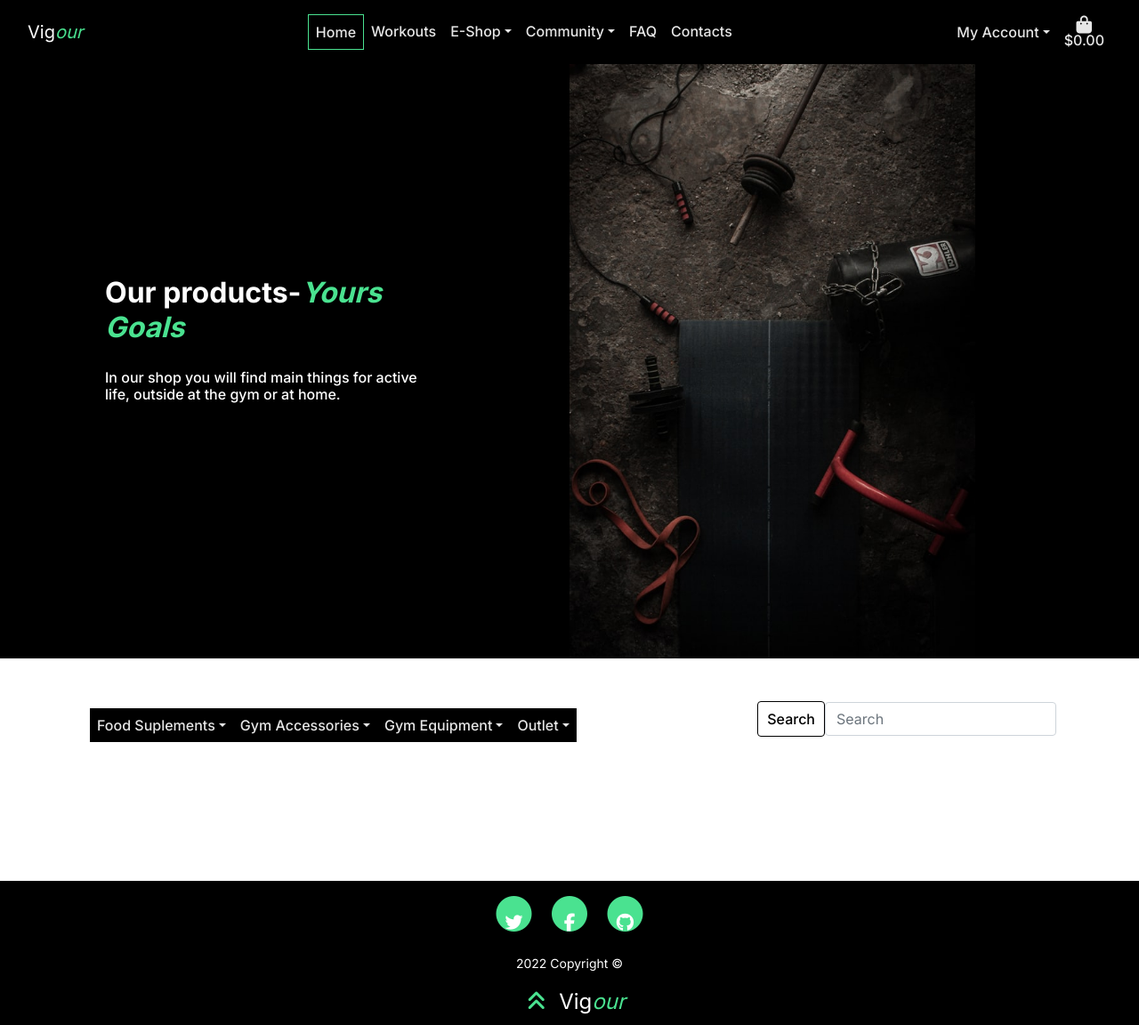
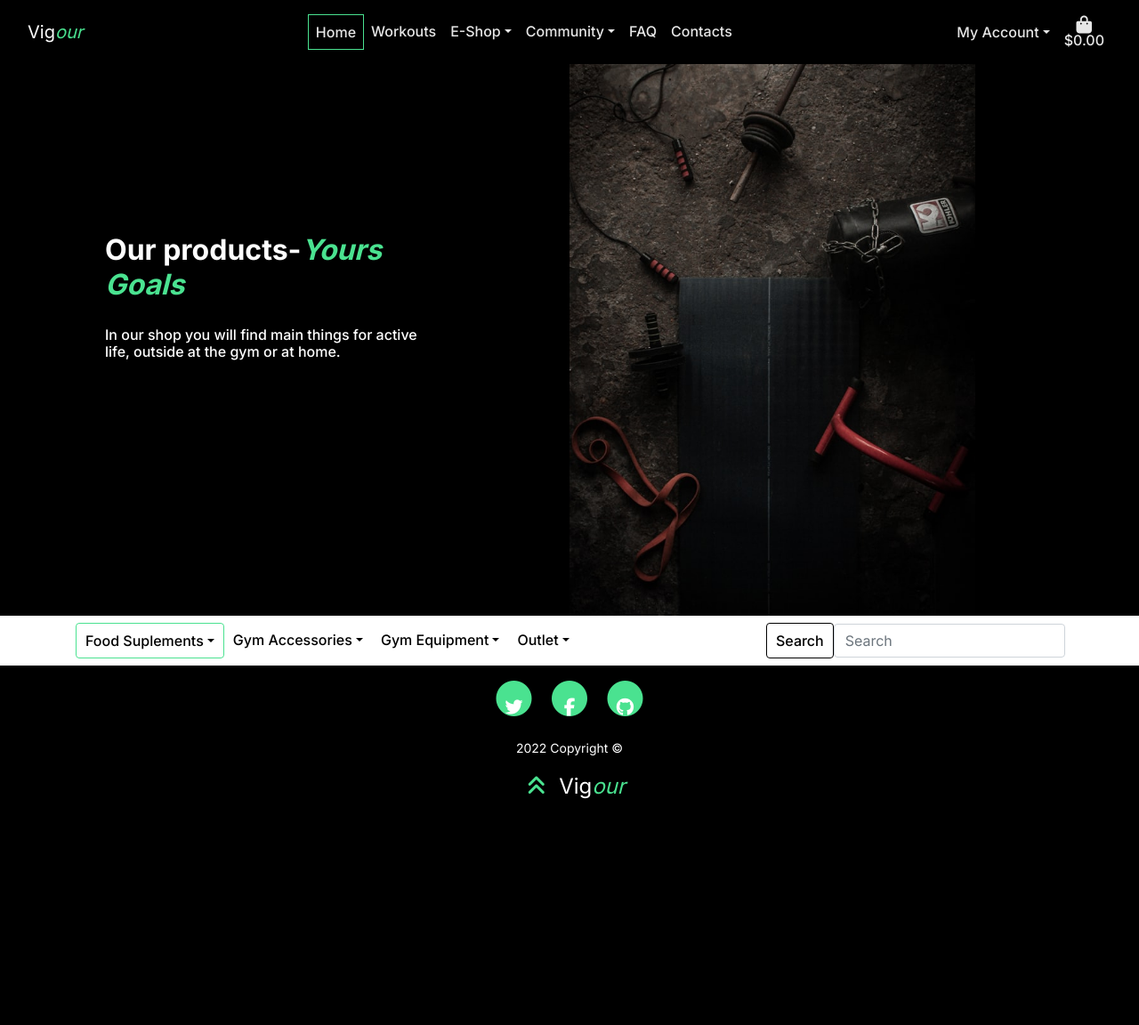
Before and after one commit to LySeriuos/Vigour-MS4-2, a Django app: page /shop/ in a window 1280 px wide. Shown: the whole page at 89% size. After the commit the page ends 898 px from the top, so only its background shows below. Run offline with Django 3.2, Linux system fonts and the light colour scheme; some libraries are stand-ins or nearby versions.

Commit message:
changed navbar in shop content to nav-pills

```diff
--- a/shop/templates/shop/shop.html
+++ b/shop/templates/shop/shop.html
@@ -4,7 +4,7 @@
 {% block page_header %}
  <!-- ***** Main Banner Area Start ***** -->
  <section id="main-banner bg-image top" class="main-banner">
-  <div class="container my-5">
+  <div class="container ">
       <div class="row pb-0 pe-lg-0 align-items-center caption">
         <div class="col-lg-5 p-3 p-lg-5 pt-lg-3">
           <h2 class=" fw-bold lh-1 main-banner-text">Our products-<em>Yours Goals</em></h2>
@@ -30,14 +30,10 @@
 <section>
   <div class="container h-100">
     <div class="row h-100">
-        <div class="col-7 col-md-6 my-auto">
-          <nav class="navbar navbar-expand-lg navbar-shop">
-             <div class="collapse navbar-collapse" id="navbarSupportedContent">
-              <ul class="navbar-nav mr-auto navbar-shop">
-                <li class="nav-item dropdown navbar-shop">
-                  <a class="nav-link dropdown-toggle" href="#" id="foodDropdown" role="button" data-toggle="dropdown" aria-expanded="false">
-                    Food Suplements
-                  </a>
+        <div class="col-lg-8 col-md-6 col-xs-12">
+          <ul class="nav nav-pills">
+            <li class="nav-item dropdown">
+              <a class="nav-link dropdown-toggle card-link active" data-toggle="dropdown" href="#" role="button" aria-expanded="false">Food Suplements</a>
               <div class="dropdown-menu" aria-labelledby="foodDropdown">
                 <a class="dropdown-item" href="#">For Healthy Diet</a>
                 <a class="dropdown-item" href="#">Proteins</a>
@@ -48,7 +44,7 @@
               </div>
             </li>
             <li class="nav-item dropdown">
-                  <a class="nav-link dropdown-toggle" href="#" id="accDropdown" role="button" data-toggle="dropdown" aria-expanded="false">
+              <a class="nav-link dropdown-toggle card-link" href="#" id="accDropdown" role="button" data-toggle="dropdown" aria-expanded="false">
                 Gym Accessories
               </a>
               <div class="dropdown-menu" aria-labelledby="accDropdown">
@@ -60,7 +56,7 @@
               </div>
             </li>
             <li class="nav-item dropdown">
-                  <a class="nav-link dropdown-toggle" href="#" id="accDropdown" role="button" data-toggle="dropdown" aria-expanded="false">
+              <a class="nav-link dropdown-toggle card-link" href="#" id="accDropdown" role="button" data-toggle="dropdown" aria-expanded="false">
                 Gym Equipment
               </a>
               <div class="dropdown-menu" aria-labelledby="accDropdown">
@@ -72,7 +68,7 @@
               </div>
             </li>
             <li class="nav-item dropdown">
-                  <a class="nav-link dropdown-toggle" href="#" id="accDropdown" role="button" data-toggle="dropdown" aria-expanded="false">
+              <a class="nav-link dropdown-toggle card-link" href="#" id="accDropdown" role="button" data-toggle="dropdown" aria-expanded="false">
                 Outlet
               </a>
               <div class="dropdown-menu" aria-labelledby="accDropdown">
@@ -81,23 +77,18 @@
                 <a class="dropdown-item" href="#">Food Suplements</a>
               </div>
             </li>
+          </ul>
+            </div>
 
-              </ul>
 
-            </div>
-          </nav>
-            <div class="my-5">
-                <h4>
-                    <a href="" class="shop-now-button btn btn-lg rounded-0 text-uppercase py-3">Shop Now</a>
-                </h4>
-            </div>
-        </div>
-        <div class="col-5 col-md-6 float-left">
+        <div class="col-lg-4 col-md-6 col-xs-12 float-left">
+          <nav class="navbar navbar-expand-lg navbar-shop">
           <form class="form-inline my-2 my-lg-0">
             <button class="btn card-link my-2 my-sm-0" type="submit">Search</button>
             <input class="form-control mr-sm-2" type="search" placeholder="Search" aria-label="Search">
 
           </form>
+        </nav>
         </div>
 
     </div>
--- a/static/css/style.css
+++ b/static/css/style.css
@@ -439,3 +439,35 @@ footer .list-inline-item a:hover{
 .navbar-shop{
   background-color: white;
 }
+
+.nav-pills .nav-link.active, .nav-pills .show>.nav-link {
+  color: black  ;
+  background-color: #007bff;
+  background-color: white;
+  border: solid 1px #4AE290;
+}
+
+.form-inline {
+  display: -ms-flexbox;
+  display: flex;
+  -ms-flex-flow: row wrap;
+  flex-flow: row wrap;
+  -ms-flex-align: center;
+  align-items: center;
+  justify-content: flex-end;
+  flex-direction: row;
+  flex-wrap: nowrap;
+}
+
+.row {
+  display: -ms-flexbox;
+  display: flex;
+  -ms-flex-wrap: wrap;
+  flex-wrap: wrap;
+  margin-right: -15px;
+  margin-left: -15px;
+  flex-direction: row;
+  align-content: center;
+  justify-content: flex-start;
+  align-items: center;
+}
```
Lines whose indentation alone changed are shown as unchanged.
